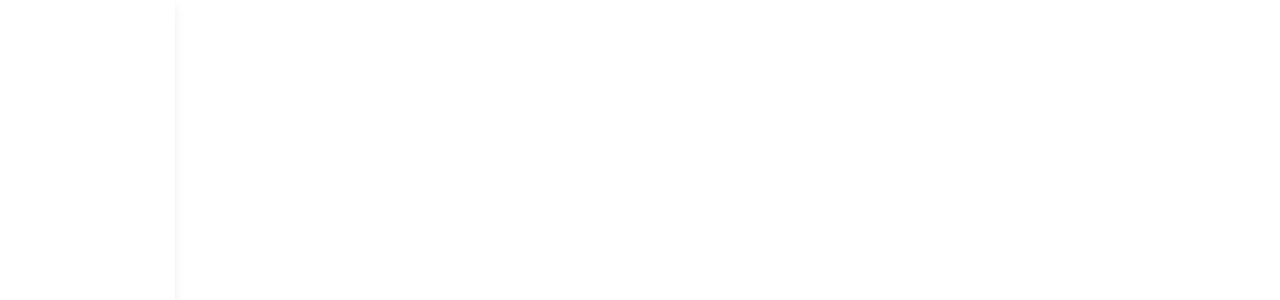
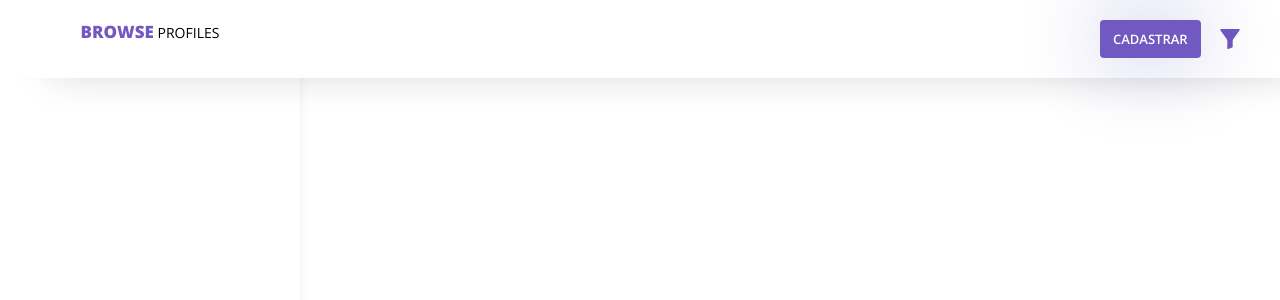
Before and after one commit to heliogsantos/browse-profiles, an Angular app: page / in a window 1280 px wide. Shown: the top 300 px of the page. Built offline with nearby package versions, Linux system fonts and the light colour scheme.

Commit message:
criei o header e btn padrao

```diff
--- a/package.json
+++ b/package.json
@@ -19,7 +19,6 @@
     "@angular/platform-browser": "~8.2.14",
     "@angular/platform-browser-dynamic": "~8.2.14",
     "@angular/router": "~8.2.14",
-    "bootstrap": "^4.4.1",
     "rxjs": "~6.4.0",
     "tslib": "^1.10.0",
     "zone.js": "~0.9.1"
--- a/src/app/app.component.html
+++ b/src/app/app.component.html
@@ -1,8 +1,8 @@
 <section class="menu-wraper">
+    <div class="header">
+        <app-header></app-header>
+    </div>
     <div class="menu">
         <app-menu></app-menu>
     </div>
-    <div class="header">
-        <app-header></app-header>
-    </div>
 </section>
--- a/src/app/app.component.scss
+++ b/src/app/app.component.scss
@@ -1,12 +1,15 @@
 .menu-wraper {
     width: 100%;
-    display: flex;
 
     .menu {
-        width: 15%;
+        width: 300px;
     }
 
     .header {
-        width: 95%;
+        width: 100%;
+        position: fixed;
+        z-index: 20;
+        left: 0;
+        top: 0;
     }
 }
--- a/src/app/core/header/header.component.html
+++ b/src/app/core/header/header.component.html
@@ -1,3 +1,9 @@
 <section class="header">
-
+    <div class="logo-wraper">
+        <p><strong>Browse</strong> Profiles</p>
+    </div>
+    <div class="btns">
+        <button class="btn">cadastrar</button>
+        <img src="../../../assets/svg/filtro.svg" alt="filtro">
+    </div>
 </section>
--- a/src/app/core/header/header.component.scss
+++ b/src/app/core/header/header.component.scss
@@ -1,3 +1,38 @@
 .header {
+    width: 100%;
+    padding: 20px 40px 20px 0px;
+    -webkit-box-shadow: 34px 9px 43px -16px rgba(0,0,0,0.2);
+    -moz-box-shadow: 34px 9px 43px -16px rgba(0,0,0,0.2);
+    box-shadow: 34px 9px 43px -16px rgba(0,0,0,0.2);
+    background: #ffffff;
+    display: flex;
+    justify-content: space-between;
 
+    .btns {
+        width: 140px;
+        display: flex;
+        justify-content: space-between;
+
+        img {
+            width: 20px;
+            cursor: pointer;
+        }
+    }
+
+    .logo-wraper {
+        width: 300px;
+        text-align: center;
+
+        p {
+            text-transform: uppercase;
+            font-size: 14px;
+            font-weight: 400;
+        }
+
+        p strong {
+            font-weight: 800;
+            font-size: 17px;
+            color: #7159c1;
+        }
+    }
 }
--- a/src/index.html
+++ b/src/index.html
@@ -5,6 +5,7 @@
   <title>BrowseProfiles</title>
   <base href="/">
   <meta name="viewport" content="width=device-width, initial-scale=1">
+  <link href="https://fonts.googleapis.com/css?family=Open+Sans:300,400,600,700,800&display=swap" rel="stylesheet">
   <link rel="icon" type="image/x-icon" href="favicon.ico">
 </head>
 <body>
--- a/src/styles.scss
+++ b/src/styles.scss
@@ -1,14 +1,48 @@
 /* You can add global styles to this file, and also import other style files */
-
-@import '~bootstrap/dist/css/bootstrap.min.css';
 
 * {
     margin: 0;
     padding: 0;
     box-sizing: border-box;
+    font-family: 'Open Sans', sans-serif;
 }
 
 html,
 body {
     height: 100%;
 }
+
+.btn {
+    display: flex;
+    justify-content: space-around;
+    background: #7159c1;
+    align-items: center;
+    color: #ffffff;
+    border: none;
+    border-radius: 4px;
+    padding: 10px 13px;
+    font-weight: 600;
+    outline: none;
+    text-transform: uppercase;
+    cursor: pointer;
+    font-size: 13px;
+    -webkit-box-shadow: -1px -2px 84px 0px rgba(7,22,156,0.31);
+    -moz-box-shadow: -1px -2px 84px 0px rgba(7,22,156,0.31);
+    box-shadow: -1px -2px 84px 0px rgba(7,22,156,0.31);
+    position: relative;
+
+    &:hover {
+        animation: animeButton .2s linear;
+    }
+}
+
+@keyframes animeButton {
+    0% {transform: translateX(-1.5px);}
+    25% {transform: translateX(1.5px);}
+
+    50% {transform: translateX(-1.5px);}
+    70% {transform: translateX(1.5px);}
+
+    80% {transform: translateX(-1.5px);}
+    100% {transform: translateX(1.5px);}
+}
```
Also changed, not shown: src/assets/svg/filtro.svg (added), 1 other file (tests, documents, lock files or other folders).
